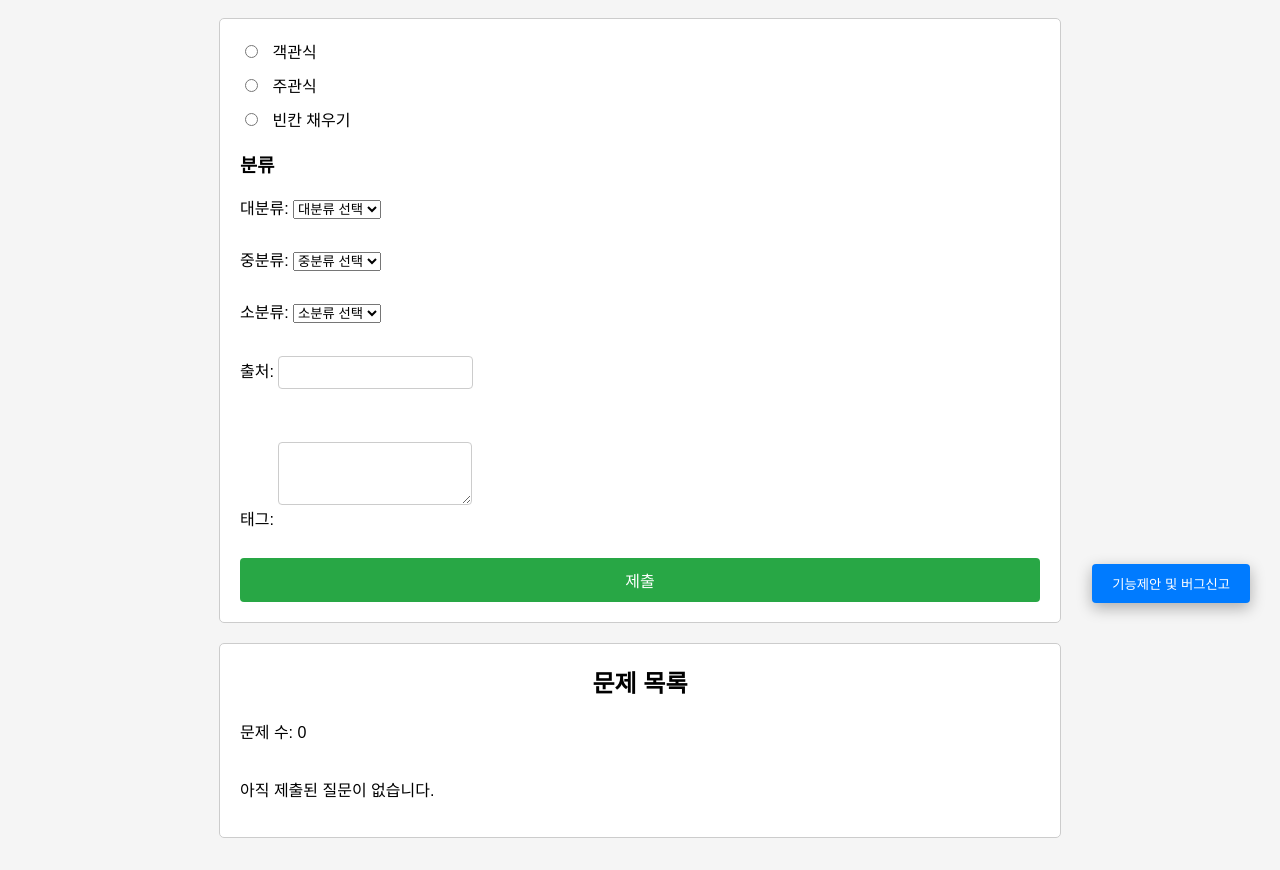
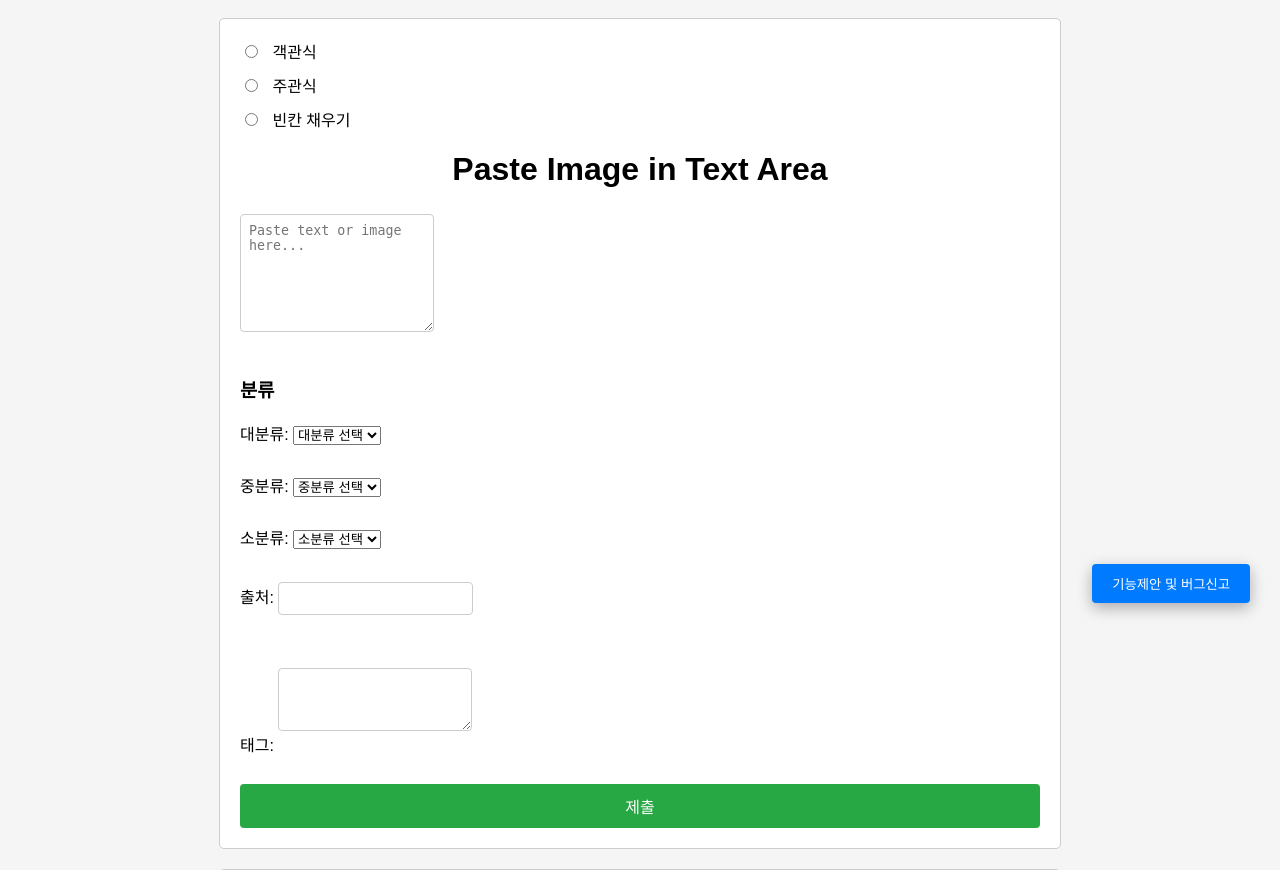
Before and after one commit to DragonBall2/exam_bank, a Flask app: template templates/index.html in a window 1280 px wide. Shown: the part 177-1047 px from the top of the page. Run offline with Flask 3, Linux system fonts and the light colour scheme; the template is opened without the code that fills it, so the values that code supplies are empty.

Commit message:
Pending changes exported from your codespace

```diff
--- a/templates/index.html
+++ b/templates/index.html
@@ -404,6 +404,15 @@
             text-align: center;
             margin-bottom: 20px;
         }
+        #inputArea {
+            /* width: 100%; */
+            height: 100px;
+        }
+        #preview img {
+            margin-top: 10px;
+            max-width: 300px;  /* 이미지의 최대 너비를 100px로 설정 */
+            max-height: 300px; /* 이미지의 최대 높이를 100px로 설정 */
+        }
     </style>
 </head>
 
@@ -445,6 +454,30 @@
             <input type="radio" name="question_type" value="fill_in_the_blank" onclick="showForm()" {% if
                 last_type=='fill_in_the_blank' %}checked{% endif %}> 빈칸 채우기
         </label>
+
+
+
+        <h1>Paste Image in Text Area</h1>
+        <textarea id="inputArea" placeholder="Paste text or image here..."></textarea>
+        <div id="preview"></div>
+
+        <script>
+            document.getElementById('inputArea').addEventListener('paste', function (event) {
+                const items = (event.clipboardData || event.originalEvent.clipboardData).items;
+                for (const item of items) {
+                    if (item.kind === 'file' && item.type.startsWith('image/')) {
+                        const blob = item.getAsFile();
+                        const reader = new FileReader();
+                        reader.onload = function (event) {
+                            const img = document.createElement('img');
+                            img.src = event.target.result;
+                            document.getElementById('preview').appendChild(img);
+                        };
+                        reader.readAsDataURL(blob);
+                    }
+                }
+            });
+        </script>
 
 
         <div id="multiple_choice"
```
